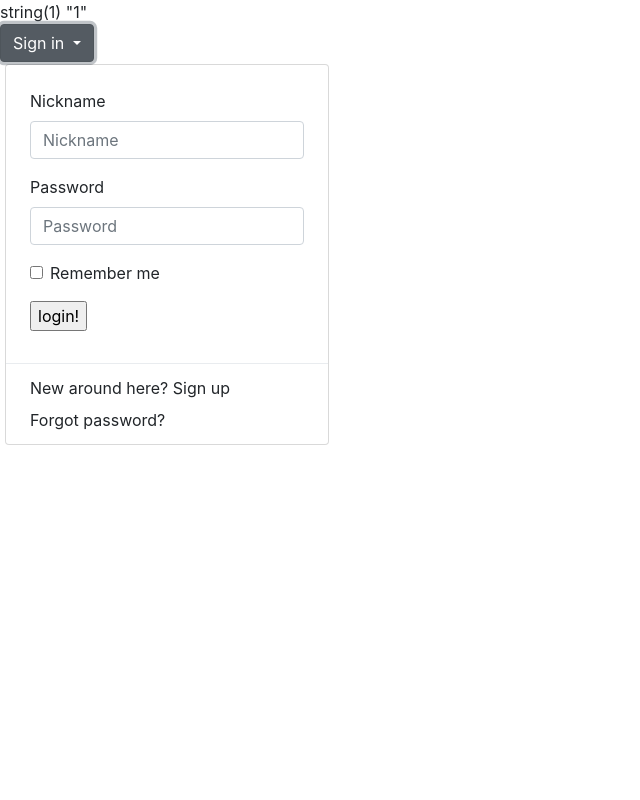
After one commit to Warouxlucas/BCBBProject, a PHP site: page /test.php in a window 1280 px wide, after a click on "Sign in". The commit adds this page. Shown: the whole page, without its empty margins (0-640 px from the left). Run offline with PHP 8.4, Linux system fonts and the light colour scheme.

Commit message:
formulaire de connection, essais de sessions, bouton deroulant boostrap, remember me (premiere util de cookies)

```diff
--- a/src/connect.php
+++ b/src/connect.php
@@ -1,8 +1,8 @@
     <?php
     try {
       $db = new PDO('mysql:host=mysql;dbname=BCBB;charset=utf8mb4', 'root','root');
-      //$db->setAttribute(PDO::ATTR_ERRMODE, PDO::ERRMODE_EXCEPTION);
-      //$db->setAttribute(PDO::ATTR_EMULATE_PREPARES, false);
+      $db->setAttribute(PDO::ATTR_ERRMODE, PDO::ERRMODE_EXCEPTION);
+      $db->setAttribute(PDO::ATTR_EMULATE_PREPARES, false);
     } catch (PDOException $e) {
       echo "Connection failed : ". $e->getMessage();
     }
--- /dev/null
+++ b/src/test.php
@@ -0,0 +1,123 @@
+<?php session_start();
+             setcookie ("member_login", "",time()+ (10 * 365 * 24 * 60 * 60));
+             setcookie ("member_password","",time()+ (10 * 365 * 24 * 60 * 60));
+            // setcookie ("member_login",$nickname,time()+ (10 * 365 * 24 * 60 * 60));
+            // setcookie ("member_password",$password,time()+ (10 * 365 * 24 * 60 * 60));
+
+$_SESSION['id']="1";
+var_dump($_SESSION['id']) ?>
+<?php
+        include("connect.php");
+
+    $msg = "";
+    if(isset($_POST['submitBtnLogin'])) {
+      $nickname = trim($_POST['nickname']);
+      $password = trim($_POST['password']);
+      var_dump($nickname);
+      var_dump($password);
+      if($nickname != "" && $password != "") {
+        try {
+          $query = "select * from `users` where `nickname`=:nickname and `password`=:password";
+          $stmt = $db->prepare($query);
+          $stmt->bindParam('nickname', $nickname, PDO::PARAM_STR);
+          $stmt->bindValue('password', $password, PDO::PARAM_STR);
+          $stmt->execute();
+          $count = $stmt->rowCount();
+          $row   = $stmt->fetch(PDO::FETCH_ASSOC);
+          if($count == 1 && !empty($row)) {
+            /******************** Your code ***********************/
+            $_SESSION['sess_user_id']  = $row['id'];
+            $_SESSION['nickname'] = $row['nickname'];
+            $_SESSION['password'] = $row['password'];
+            echo "hourra!";
+            var_dump($_SESSION['password']);
+             if(!empty($_POST["remember"])){
+             $_SESSION["admin_name"] = $name;
+             $_COOKIE['member_login']= $row['nickname'];
+             $_COOKIE['member_password']=$row['password'];
+             }
+             else
+             {
+             if(isset($_COOKIE["member_login"]))
+             {
+             setcookie ("member_login","");
+             }
+             if(isset($_COOKIE["member_password"]))
+             {
+             setcookie ("member_password","");
+             }
+             }
+
+          } else {
+            $msg = "Invalid username and password!";
+          }
+        } catch (PDOException $e) {
+          echo "Error : ".$e->getMessage();
+        }
+      } else {
+        $msg = "Both fields are required!";
+      }
+    }
+    ?>
+<!DOCTYPE html>
+<html lang="en">
+
+<head>
+    <title>I hate bootstrap</title>
+    <meta charset='utf-8'>
+    <meta name="viewport" content="width=device-width, initial-scale=1, shrink-to-fit=no">
+    <link rel="stylesheet" href="https://stackpath.bootstrapcdn.com/bootstrap/4.4.1/css/bootstrap.min.css"
+        integrity="sha384-Vkoo8x4CGsO3+Hhxv8T/Q5PaXtkKtu6ug5TOeNV6gBiFeWPGFN9MuhOf23Q9Ifjh" crossorigin="anonymous">
+    <script src="https://code.jquery.com/jquery-3.4.1.slim.min.js"
+        integrity="sha384-J6qa4849blE2+poT4WnyKhv5vZF5SrPo0iEjwBvKU7imGFAV0wwj1yYfoRSJoZ+n" crossorigin="anonymous">
+    </script>
+    <script src="https://cdn.jsdelivr.net/npm/popper.js@1.16.0/dist/umd/popper.min.js"
+        integrity="sha384-Q6E9RHvbIyZFJoft+2mJbHaEWldlvI9IOYy5n3zV9zzTtmI3UksdQRVvoxMfooAo" crossorigin="anonymous">
+    </script>
+    <script src="https://stackpath.bootstrapcdn.com/bootstrap/4.4.1/js/bootstrap.min.js"
+        integrity="sha384-wfSDF2E50Y2D1uUdj0O3uMBJnjuUD4Ih7YwaYd1iqfktj0Uod8GCExl3Og8ifwB6" crossorigin="anonymous">
+    </script>
+</head>
+
+<body>
+    <div class="dropdown">
+        <a class="btn btn-secondary dropdown-toggle" href="#" role="button" id="dropdownMenuLink" data-toggle="dropdown"
+            aria-haspopup="true" aria-expanded="false">
+            Sign in
+        </a>
+        <div class="dropdown-menu">
+            <form class="px-4 py-3" action="" method="POST">
+                <div class="form-group">
+                    <label for="nickname">Nickname</label>
+                    <input type="text" name="nickname"
+                        value="<?php if(isset($_COOKIE["member_login"])) { echo $_COOKIE["member_login"]; } ?>"
+                        class="form-control" id="nickname" placeholder="Nickname">
+                </div>
+                <div class="form-group">
+                    <label for="exampleDropdownFormPassword1">Password</label>
+                    <input type="password" name="password"
+                        value="<?php if(isset($_COOKIE["member_password"])) { echo $_COOKIE["member_password"]; } ?>"
+                        class="form-control" id="exampleDropdownFormPassword1" placeholder="Password">
+                </div>
+                <div class="form-group">
+                    <div class="form-check">
+                        <input type="checkbox" name="remember" class="form-check-input" id="dropdownCheck">
+                        <label class="form-check-label" for="dropdownCheck">
+                            Remember me
+                        </label>
+                    </div>
+                </div>
+                <input type="submit" name="submitBtnLogin" id="submitBtnLogin" value="login!">
+            </form>
+            <div class="dropdown-divider"></div>
+            <a class="dropdown-item" href="#">New around here? Sign up</a>
+            <a class="dropdown-item" href="#">Forgot password?</a>
+        </div>
+
+    </div>
+
+
+
+</body>
+
+</html>
```
Also changed, not shown: src/index.php (+46 -21 lines), 2 other files.
